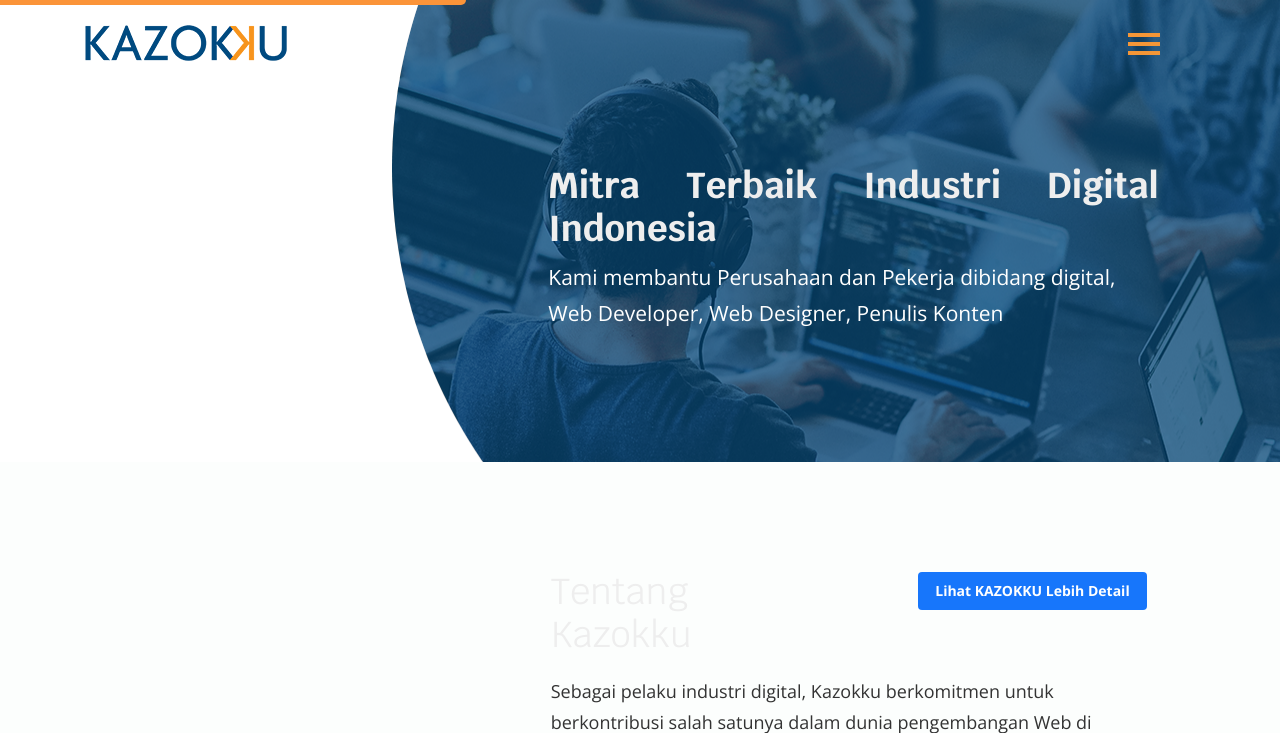
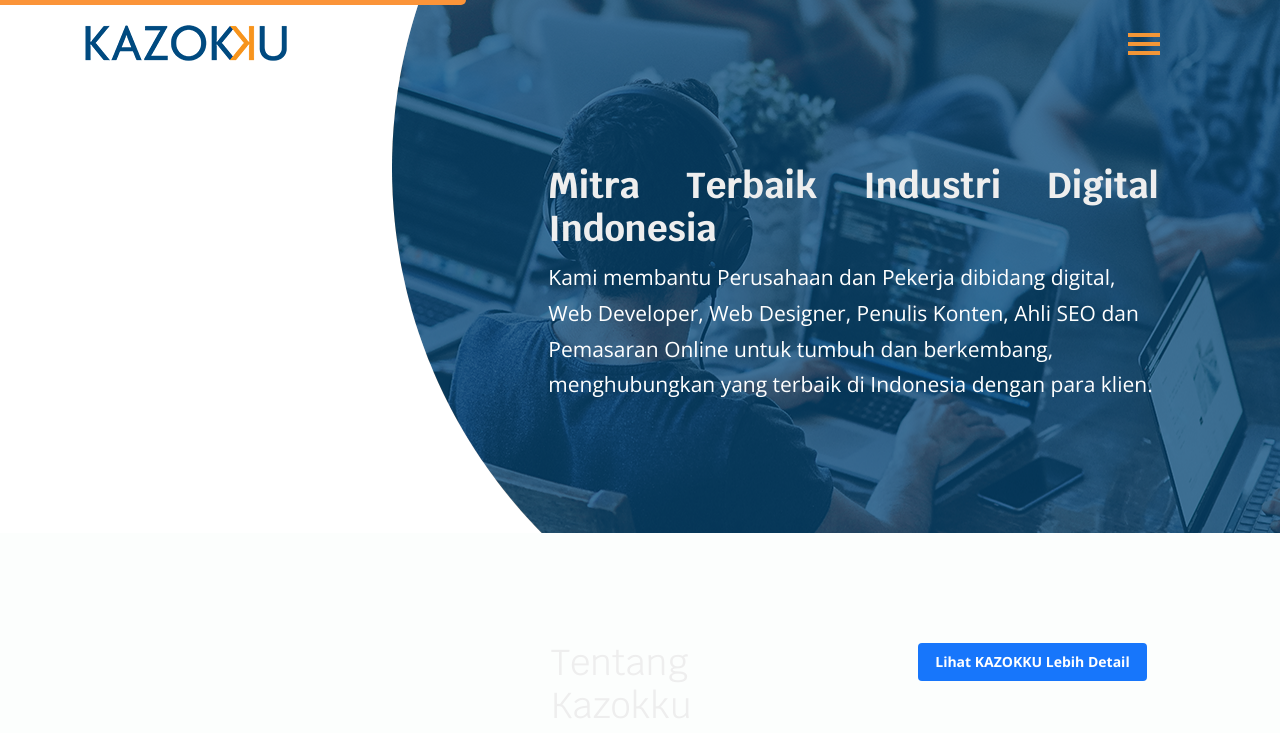
Before and after one commit to yusmardianto/kazokku-web, a PHP site: page / in a window 1280 px wide. Shown: the top 733 px of the page. Run offline with PHP 8.4, Linux system fonts and the light colour scheme; some libraries are stand-ins or nearby versions.

Commit message:
updated additional text heading in homepage

```diff
--- a/header2.php
+++ b/header2.php
@@ -86,7 +86,7 @@
                         </div>
                         <div class="col-md-6">
                             <h1 class="text-left margin-top-4em">Mitra Terbaik Industri Digital Indonesia</h1>
-                            <h4 class="cutom-shadows font-21">Kami membantu Perusahaan dan Pekerja dibidang digital, Web Developer, Web Designer, Penulis Konten</h4>
+                            <h4 class="cutom-shadows font-21">Kami membantu Perusahaan dan Pekerja dibidang digital, Web Developer, Web Designer, Penulis Konten,  Ahli SEO dan Pemasaran Online untuk tumbuh dan berkembang, menghubungkan yang terbaik di Indonesia dengan para klien.</h4>
                         </div>
                     </div>
                 </div>
```
